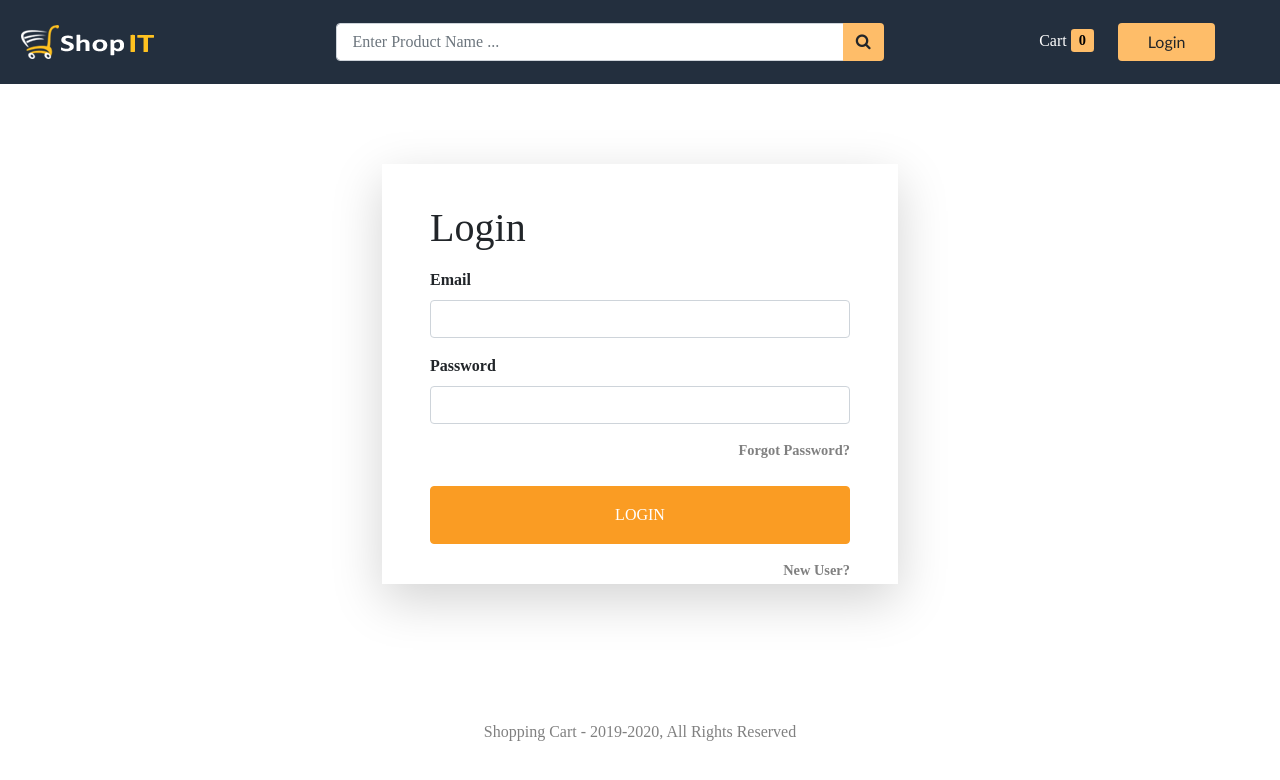
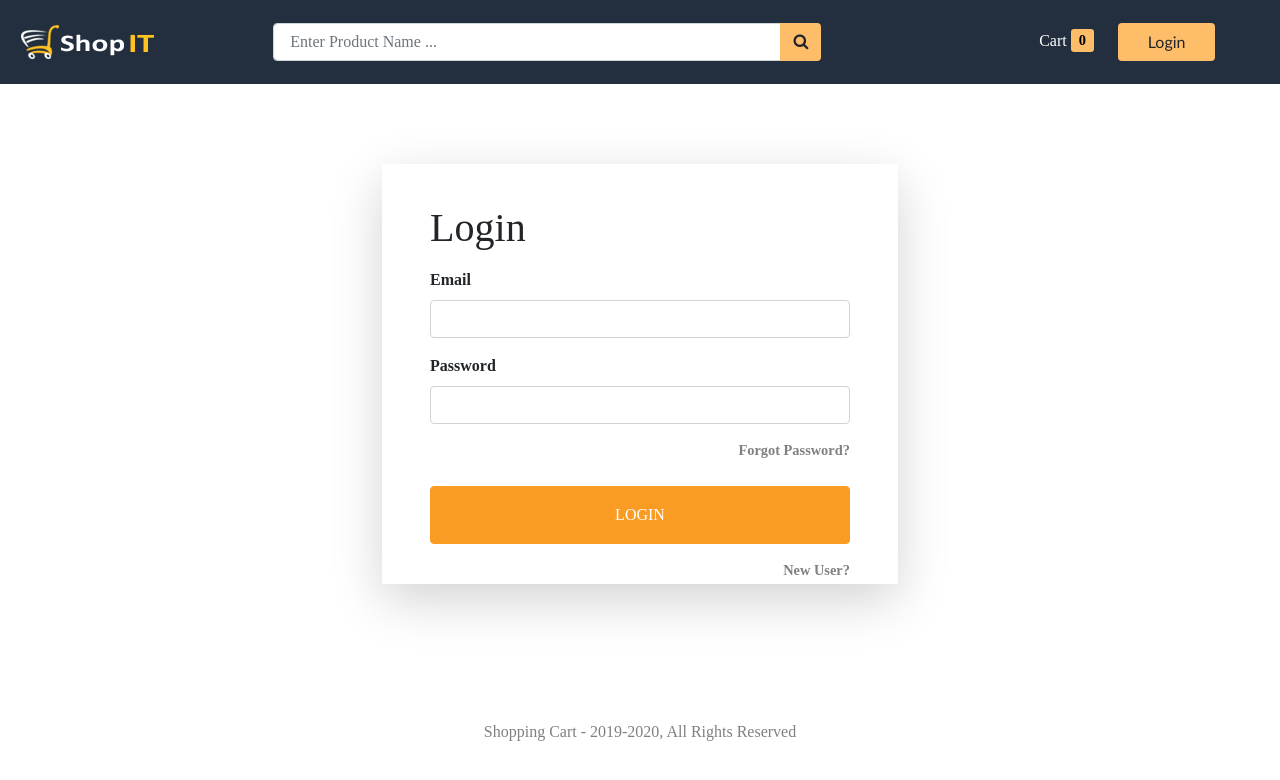
Before and after one commit to reden21345/MERoN, a React (Create React App) app in the folder frontend/: page /login in a window 1280 px wide. Shown: the top 780 px of the page. Built offline with nearby package versions, Linux system fonts and the light colour scheme; a web font is replaced by a local one.

Commit message:
Header Link to Home

```diff
--- a/frontend/src/Components/Layout/Header.js
+++ b/frontend/src/Components/Layout/Header.js
@@ -33,11 +33,14 @@ const Header = ({cartItems}) => {
     return (
         <Fragment>
             <nav className="navbar row">
-                <div className="col-12 col-md-3">
+            <Link to="/" style={{ textDecoration: 'none' }} >
+            <div className="col-12 col-md-3">
                     <div className="navbar-brand">
                         <img src="./images/shopit_logo.png" />
                     </div>
                 </div>
+            </Link>
+
                 <div className="col-12 col-md-6 mt-2 mt-md-0">
                     <Search />
                 </div>
```
